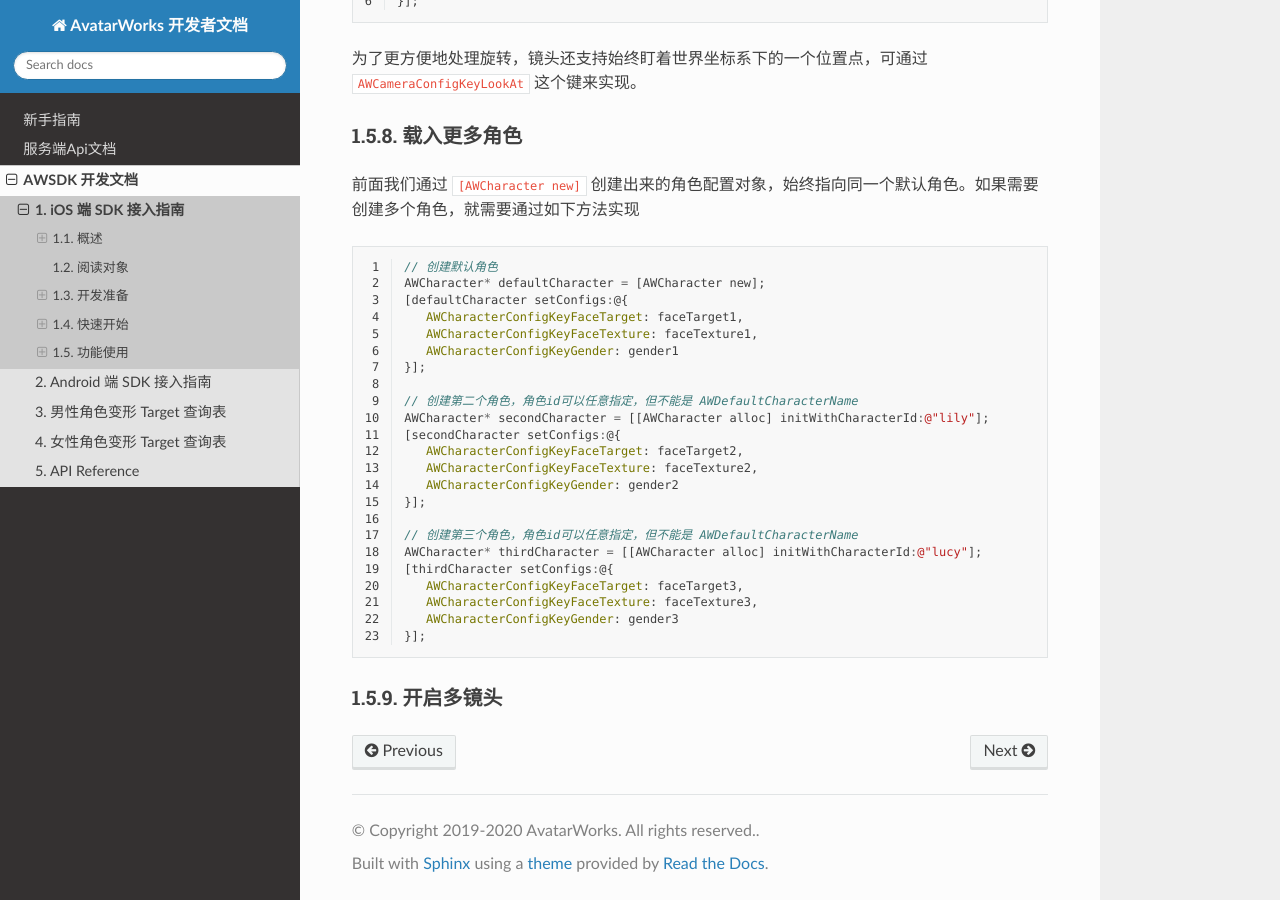
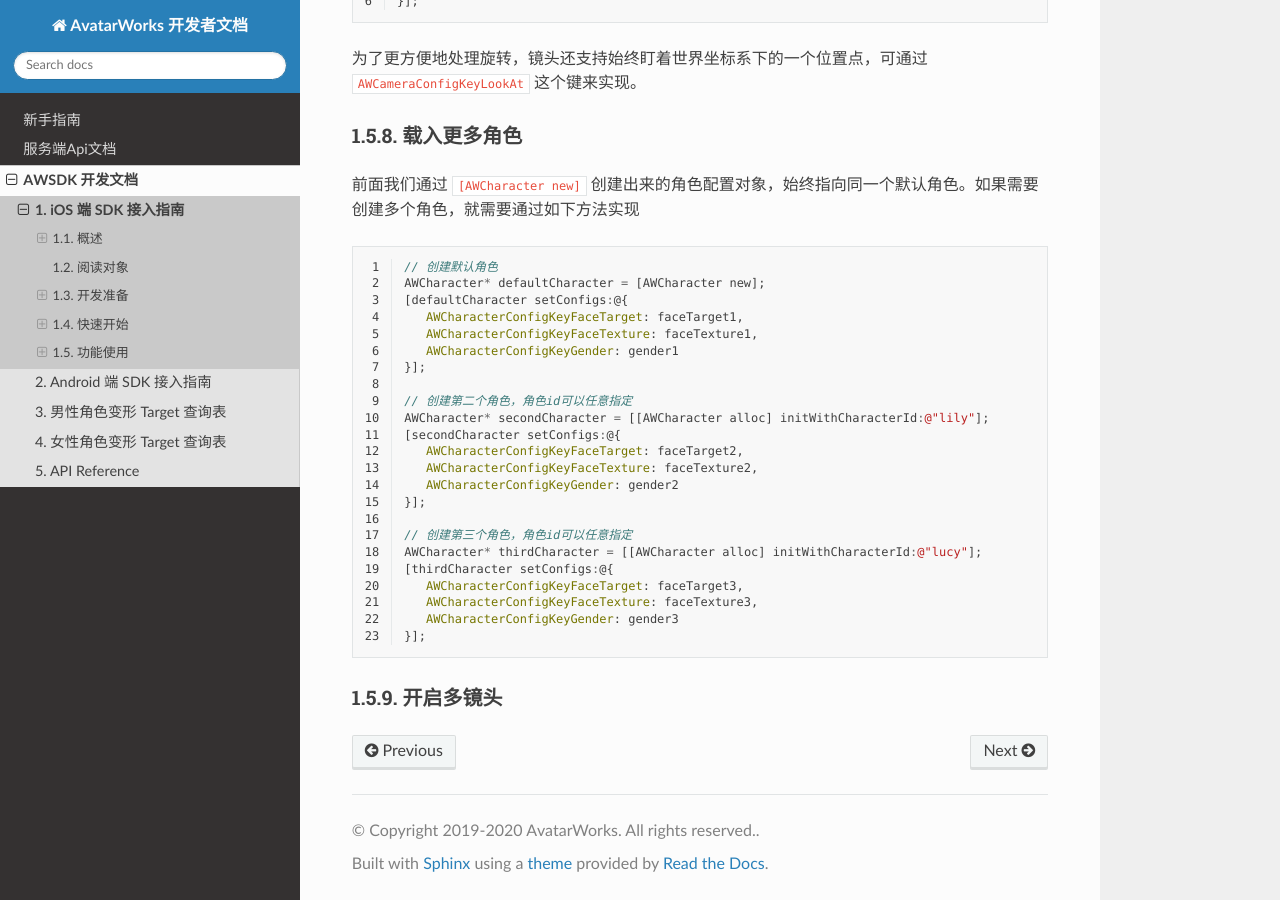
Before and after one commit to avatarworks/doc, a Sphinx documentation site: the page built from source/awsdk/ios.rst, in a window 1280 px wide and 900 px high, scrolled down 13354 px. Built offline with Sphinx 7.4.7 and the Read the Docs theme 2.0.0, drawn with Linux system fonts in a browser that asks for light colours.

Commit message:
Update ios.rst

```diff
--- a/source/awsdk/ios.rst
+++ b/source/awsdk/ios.rst
@@ -607,7 +607,7 @@ SDK 提供了丰富的变形参数，具体可查询：
       AWCharacterConfigKeyGender: gender1
    }];
 
-   // 创建第二个角色，角色id可以任意指定，但不能是 AWDefaultCharacterName
+   // 创建第二个角色，角色id可以任意指定
    AWCharacter* secondCharacter = [[AWCharacter alloc] initWithCharacterId:@"lily"];
    [secondCharacter setConfigs:@{
       AWCharacterConfigKeyFaceTarget: faceTarget2,
@@ -615,7 +615,7 @@ SDK 提供了丰富的变形参数，具体可查询：
       AWCharacterConfigKeyGender: gender2
    }];
 
-   // 创建第三个角色，角色id可以任意指定，但不能是 AWDefaultCharacterName
+   // 创建第三个角色，角色id可以任意指定
    AWCharacter* thirdCharacter = [[AWCharacter alloc] initWithCharacterId:@"lucy"];
    [thirdCharacter setConfigs:@{
       AWCharacterConfigKeyFaceTarget: faceTarget3,
```
